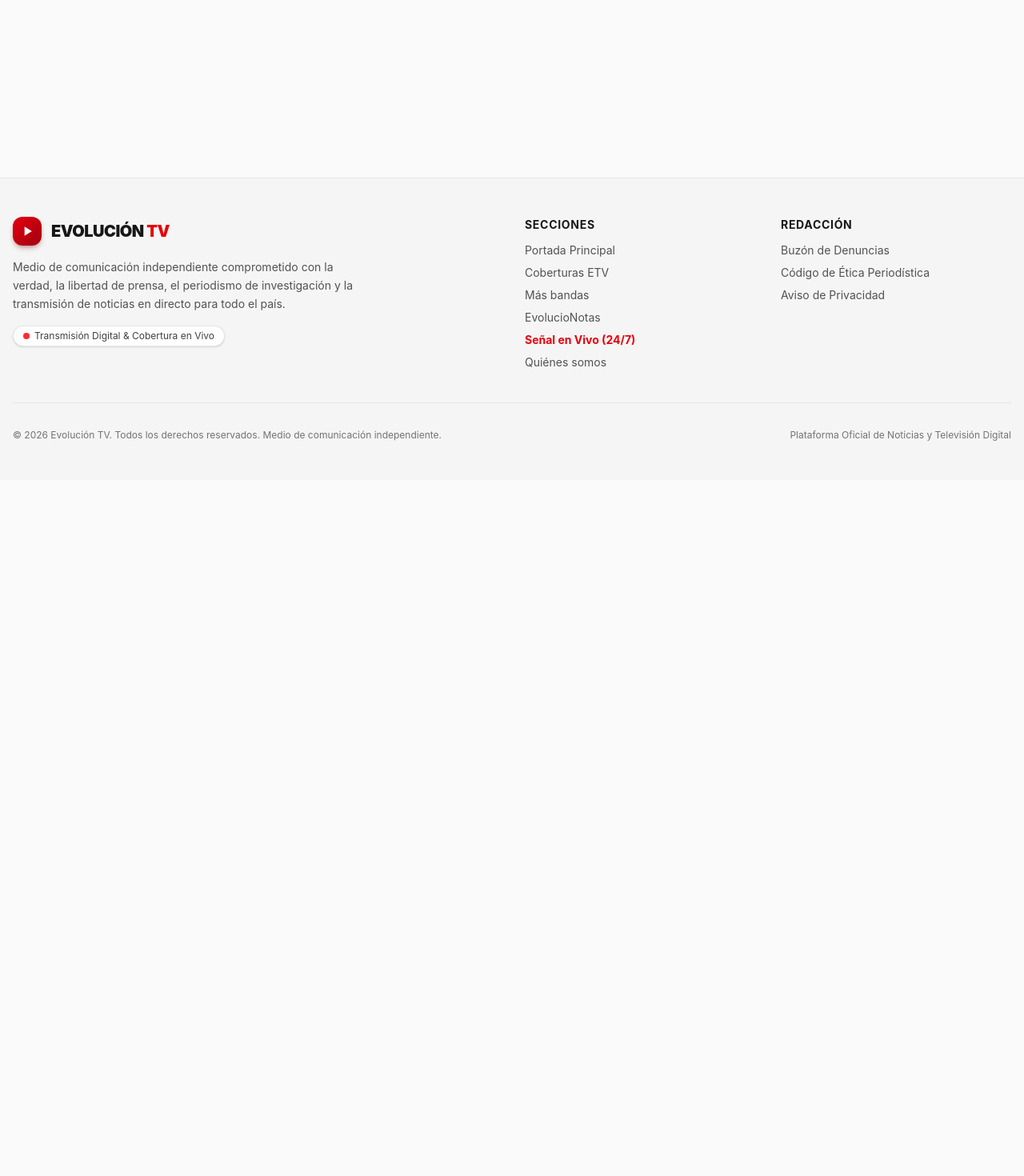
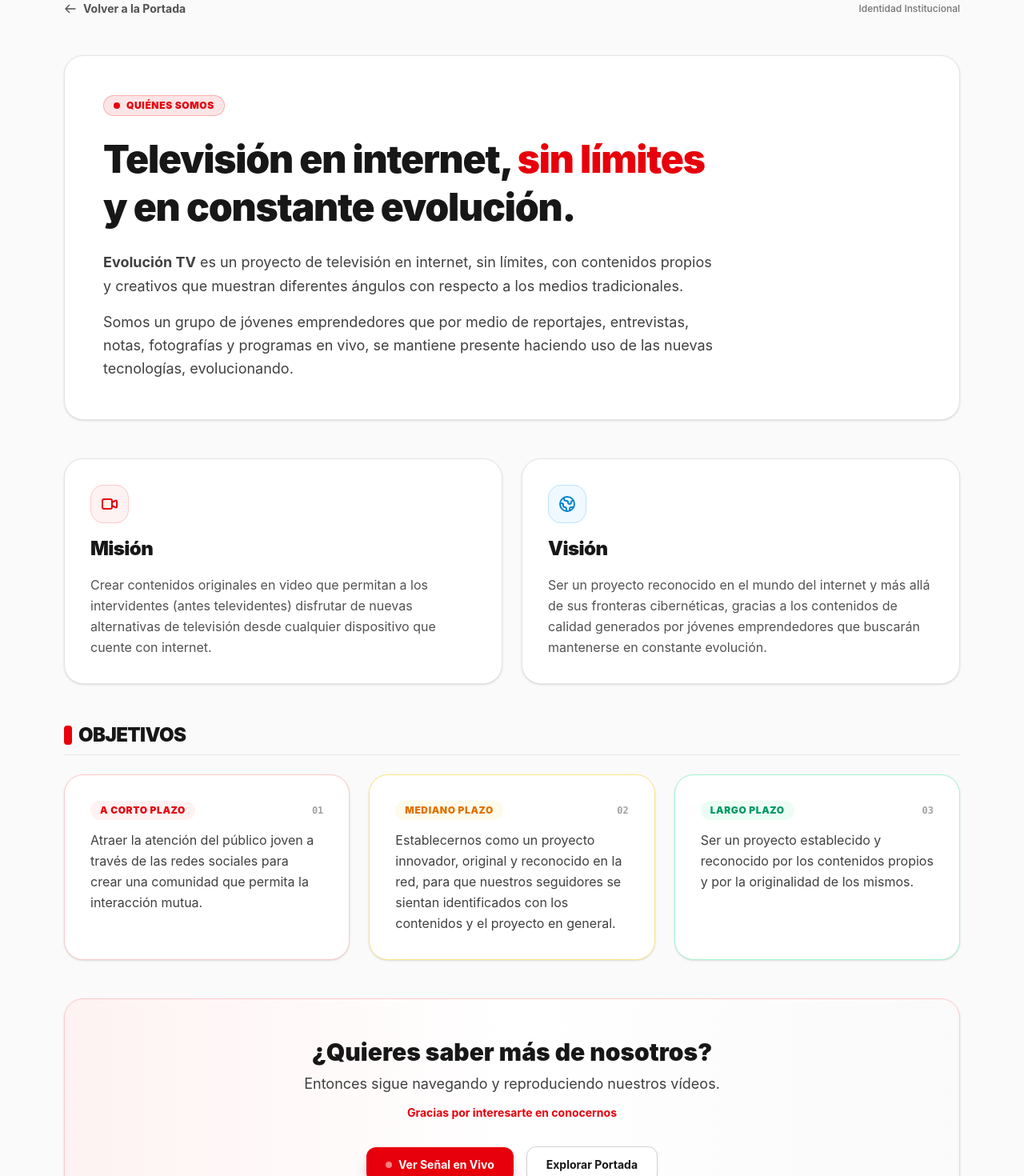
Before and after one commit to datapulta/portal-evoluciontv, a Nuxt app: page /quienes-somos in a window 1280 px wide. Shown: the part 200-1670 px from the top of the page at 80% size. Before the commit the page ends 800 px from the top, so only its background shows below. Built offline with nearby package versions, Linux system fonts and the light colour scheme; no server answers.

Commit message:
[auth: plan_pagina_quienes_somos] feat: add dedicated /quienes-somos page and update navigation links

```diff
--- a/app/components/FooterSection.vue
+++ b/app/components/FooterSection.vue
@@ -7,7 +7,7 @@ const footerCategories = [
   { name: 'Más bandas', to: '/categoria/mas-bandas' },
   { name: 'EvolucioNotas', to: '/categoria/evolucionotas' },
   { name: 'Señal en Vivo (24/7)', to: '/en-vivo', highlight: true },
-  { name: 'Quiénes somos', to: '/categoria/quienes-somos' }
+  { name: 'Quiénes somos', to: '/quienes-somos' }
 ]
 </script>
 
--- a/app/components/HeaderNav.vue
+++ b/app/components/HeaderNav.vue
@@ -39,7 +39,7 @@ const navigationItems = computed<NavItem[]>(() => {
     for (const cat of remoteCategories.value) {
       items.push({
         name: cat.name,
-        to: `/categoria/${cat.slug}`,
+        to: cat.slug === 'quienes-somos' ? '/quienes-somos' : `/categoria/${cat.slug}`,
         color: cat.color
       })
     }
@@ -48,7 +48,7 @@ const navigationItems = computed<NavItem[]>(() => {
       { name: 'Coberturas ETV', to: '/categoria/coberturas-etv' },
       { name: 'Más bandas', to: '/categoria/mas-bandas' },
       { name: 'EvolucioNotas', to: '/categoria/evolucionotas' },
-      { name: 'Quiénes somos', to: '/categoria/quienes-somos' }
+      { name: 'Quiénes somos', to: '/quienes-somos' }
     )
   }
 
--- /dev/null
+++ b/app/pages/quienes-somos.vue
@@ -0,0 +1,188 @@
+<script setup lang="ts">
+useHead({
+  title: 'Quiénes Somos | Evolución TV',
+  meta: [
+    {
+      name: 'description',
+      content: 'Evolución TV es un proyecto de televisión en internet, sin límites, con contenidos propios y creativos creados por jóvenes emprendedores.'
+    },
+    {
+      property: 'og:title',
+      content: 'Quiénes Somos | Evolución TV'
+    },
+    {
+      property: 'og:description',
+      content: 'Conoce nuestra misión, visión y objetivos como proyecto de televisión digital independiente.'
+    }
+  ]
+})
+
+const objetivos = [
+  {
+    plazo: 'A corto plazo',
+    color: 'text-red-600 dark:text-red-400',
+    border: 'border-red-200 dark:border-red-900/50',
+    badgeBg: 'bg-red-50 dark:bg-red-950/40',
+    desc: 'Atraer la atención del público joven a través de las redes sociales para crear una comunidad que permita la interacción mutua.'
+  },
+  {
+    plazo: 'Mediano plazo',
+    color: 'text-amber-600 dark:text-amber-400',
+    border: 'border-amber-200 dark:border-amber-900/50',
+    badgeBg: 'bg-amber-50 dark:bg-amber-950/40',
+    desc: 'Establecernos como un proyecto innovador, original y reconocido en la red, para que nuestros seguidores se sientan identificados con los contenidos y el proyecto en general.'
+  },
+  {
+    plazo: 'Largo plazo',
+    color: 'text-emerald-600 dark:text-emerald-400',
+    border: 'border-emerald-200 dark:border-emerald-900/50',
+    badgeBg: 'bg-emerald-50 dark:bg-emerald-950/40',
+    desc: 'Ser un proyecto establecido y reconocido por los contenidos propios y por la originalidad de los mismos.'
+  }
+]
+</script>
+
+<template>
+  <div class="min-h-screen py-8 md:py-12 transition-colors duration-200">
+    <div class="max-w-6xl mx-auto px-4 space-y-12">
+      <!-- Barra superior de navegación / Retorno -->
+      <div class="flex items-center justify-between">
+        <NuxtLink
+          to="/"
+          class="inline-flex items-center gap-2 text-xs md:text-sm font-bold text-neutral-600 dark:text-neutral-400 hover:text-red-600 dark:hover:text-red-400 transition-colors"
+        >
+          <svg class="w-4 h-4" fill="none" stroke="currentColor" viewBox="0 0 24 24">
+            <path stroke-linecap="round" stroke-linejoin="round" stroke-width="2" d="M10 19l-7-7m0 0l7-7m-7 7h18" />
+          </svg>
+          Volver a la Portada
+        </NuxtLink>
+
+        <span class="text-xs text-neutral-500 dark:text-neutral-400 font-medium">
+          Identidad Institucional
+        </span>
+      </div>
+
+      <!-- Hero / Quiénes somos -->
+      <header class="bg-white dark:bg-neutral-900/60 border border-neutral-200 dark:border-neutral-800 rounded-3xl p-8 md:p-12 shadow-sm relative overflow-hidden">
+        <div class="max-w-3xl space-y-6 relative z-10">
+          <div class="inline-flex items-center gap-2 bg-red-600/10 border border-red-500/30 text-red-600 dark:text-red-400 px-3 py-1 rounded-full text-xs font-black uppercase tracking-wider">
+            <span class="w-2 h-2 rounded-full bg-red-600"></span>
+            Quiénes Somos
+          </div>
+
+          <h1 class="text-3xl md:text-5xl font-black text-neutral-900 dark:text-white tracking-tight leading-tight">
+            Televisión en internet, <span class="text-red-600">sin límites</span> y en constante evolución.
+          </h1>
+
+          <div class="space-y-4 text-base md:text-lg text-neutral-700 dark:text-neutral-300 leading-relaxed">
+            <p>
+              <strong>Evolución TV</strong> es un proyecto de televisión en internet, sin límites, con contenidos propios y creativos que muestran diferentes ángulos con respecto a los medios tradicionales.
+            </p>
+            <p>
+              Somos un grupo de jóvenes emprendedores que por medio de reportajes, entrevistas, notas, fotografías y programas en vivo, se mantiene presente haciendo uso de las nuevas tecnologías, evolucionando.
+            </p>
+          </div>
+        </div>
+      </header>
+
+      <!-- Misión y Visión -->
+      <section class="grid grid-cols-1 md:grid-cols-2 gap-6">
+        <!-- Misión -->
+        <div class="bg-white dark:bg-neutral-900/60 border border-neutral-200 dark:border-neutral-800 rounded-3xl p-8 shadow-sm space-y-4">
+          <div class="w-12 h-12 rounded-2xl bg-red-50 dark:bg-red-950/50 border border-red-200 dark:border-red-900/60 flex items-center justify-center text-red-600 dark:text-red-400">
+            <svg class="w-6 h-6" fill="none" stroke="currentColor" viewBox="0 0 24 24">
+              <path stroke-linecap="round" stroke-linejoin="round" stroke-width="2" d="M15 10l4.553-2.276A1 1 0 0121 8.618v6.764a1 1 0 01-1.447.894L15 14M5 18h8a2 2 0 002-2V8a2 2 0 00-2-2H5a2 2 0 00-2 2v8a2 2 0 002 2z" />
+            </svg>
+          </div>
+          <h2 class="text-2xl font-black text-neutral-900 dark:text-white tracking-tight">
+            Misión
+          </h2>
+          <p class="text-neutral-600 dark:text-neutral-300 leading-relaxed text-sm md:text-base">
+            Crear contenidos originales en video que permitan a los intervidentes (antes televidentes) disfrutar de nuevas alternativas de televisión desde cualquier dispositivo que cuente con internet.
+          </p>
+        </div>
+
+        <!-- Visión -->
+        <div class="bg-white dark:bg-neutral-900/60 border border-neutral-200 dark:border-neutral-800 rounded-3xl p-8 shadow-sm space-y-4">
+          <div class="w-12 h-12 rounded-2xl bg-sky-50 dark:bg-sky-950/50 border border-sky-200 dark:border-sky-900/60 flex items-center justify-center text-sky-600 dark:text-sky-400">
+            <svg class="w-6 h-6" fill="none" stroke="currentColor" viewBox="0 0 24 24">
+              <path stroke-linecap="round" stroke-linejoin="round" stroke-width="2" d="M3.055 11H5a2 2 0 012 2v1a2 2 0 002 2 2 2 0 012 2v2.945M8 3.935V5.5A2.5 2.5 0 0010.5 8h.5a2 2 0 012 2 2 2 0 104 0 2 2 0 012-2h1.064M15 20.488V18a2 2 0 012-2h3.064M21 12a9 9 0 11-18 0 9 9 0 0118 0z" />
+            </svg>
+          </div>
+          <h2 class="text-2xl font-black text-neutral-900 dark:text-white tracking-tight">
+            Visión
+          </h2>
+          <p class="text-neutral-600 dark:text-neutral-300 leading-relaxed text-sm md:text-base">
+            Ser un proyecto reconocido en el mundo del internet y más allá de sus fronteras cibernéticas, gracias a los contenidos de calidad generados por jóvenes emprendedores que buscarán mantenerse en constante evolución.
+          </p>
+        </div>
+      </section>
+
+      <!-- Objetivos -->
+      <section class="space-y-6">
+        <div class="flex items-center gap-2 pb-2 border-b border-neutral-200 dark:border-neutral-800">
+          <span class="w-2.5 h-6 bg-red-600 rounded-sm"></span>
+          <h2 class="text-xl md:text-2xl font-black text-neutral-900 dark:text-white uppercase tracking-tight">
+            Objetivos
+          </h2>
+        </div>
+
+        <div class="grid grid-cols-1 md:grid-cols-3 gap-6">
+          <article
+            v-for="(obj, index) in objetivos"
+            :key="obj.plazo"
+            :class="[
+              'bg-white dark:bg-neutral-900/60 border rounded-3xl p-6 md:p-8 shadow-sm flex flex-col justify-between space-y-4',
+              obj.border
+            ]"
+          >
+            <div class="space-y-3">
+              <div class="flex items-center justify-between">
+                <span :class="['text-xs font-black uppercase tracking-wider px-3 py-1 rounded-full', obj.badgeBg, obj.color]">
+                  {{ obj.plazo }}
+                </span>
+                <span class="text-xs font-mono font-bold text-neutral-400 dark:text-neutral-600">
+                  0{{ index + 1 }}
+                </span>
+              </div>
+              <p class="text-neutral-700 dark:text-neutral-300 text-sm md:text-base leading-relaxed">
+                {{ obj.desc }}
+              </p>
+            </div>
+          </article>
+        </div>
+      </section>
+
+      <!-- Cierre / Invitación -->
+      <section class="bg-gradient-to-r from-red-50 via-white to-neutral-50 dark:from-red-950/40 dark:via-neutral-900 dark:to-neutral-950 border border-red-200 dark:border-red-900/40 rounded-3xl p-8 md:p-12 text-center space-y-6 shadow-sm">
+        <div class="space-y-2 max-w-2xl mx-auto">
+          <h2 class="text-2xl md:text-3xl font-black text-neutral-900 dark:text-white">
+            ¿Quieres saber más de nosotros?
+          </h2>
+          <p class="text-neutral-700 dark:text-neutral-300 text-base md:text-lg">
+            Entonces sigue navegando y reproduciendo nuestros vídeos.
+          </p>
+          <p class="text-sm font-bold text-red-600 dark:text-red-400 pt-1">
+            Gracias por interesarte en conocernos
+          </p>
+        </div>
+
+        <div class="flex flex-wrap items-center justify-center gap-4 pt-2">
+          <NuxtLink
+            to="/en-vivo"
+            class="inline-flex items-center gap-2 bg-red-600 hover:bg-red-500 text-white font-bold text-sm px-6 py-3 rounded-xl transition-colors shadow-lg shadow-red-900/30"
+          >
+            <span class="w-2 h-2 rounded-full bg-white animate-pulse"></span>
+            Ver Señal en Vivo
+          </NuxtLink>
+          <NuxtLink
+            to="/"
+            class="inline-flex items-center gap-2 bg-white dark:bg-neutral-900 hover:bg-neutral-100 dark:hover:bg-neutral-800 text-neutral-900 dark:text-white font-bold text-sm px-6 py-3 rounded-xl border border-neutral-300 dark:border-neutral-700 transition-colors shadow-sm"
+          >
+            Explorar Portada
+          </NuxtLink>
+        </div>
+      </section>
+    </div>
+  </div>
+</template>
```
Also changed, not shown: 1 other file (tests, documents, lock files or other folders).
